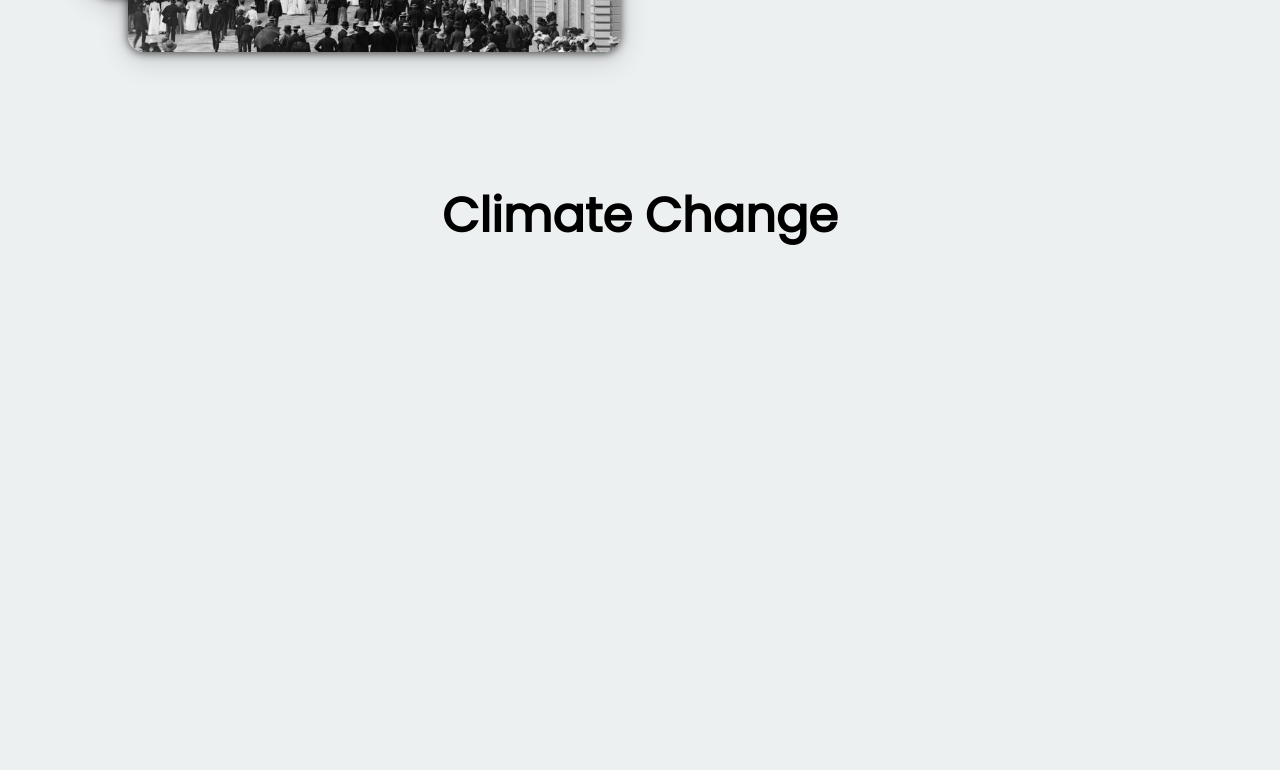
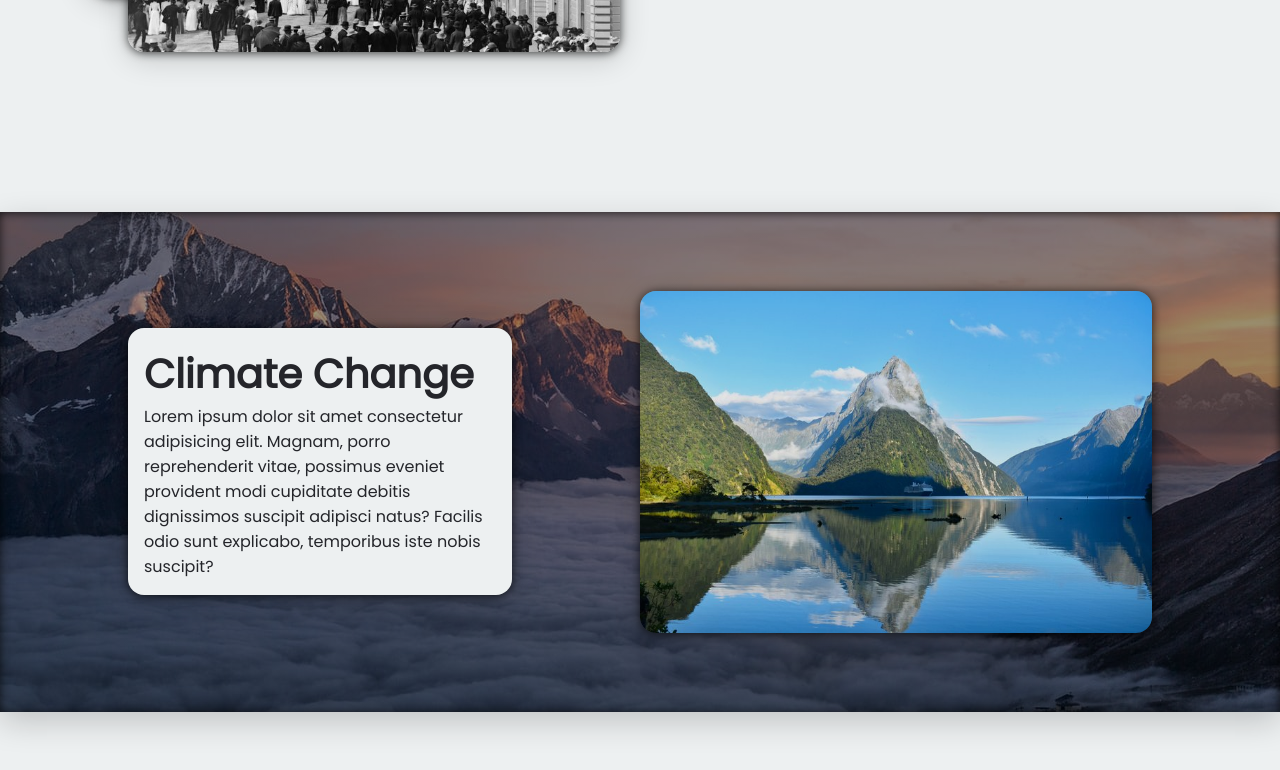
Before and after one commit to DITM-2022-Assignment/ditm-mg-assignment-Dhruv22315, a plain HTML site: page index.html in a window 1280 px wide. Shown: the part 893-1663 px from the top of the page. Before the commit the page ends 1145 px from the top, so only its background shows below. Drawn offline with nearby package versions, Linux system fonts and the light colour scheme.

Commit message:
Added a cool inner box shadow for my div

```diff
--- a/CSS/styels.css
+++ b/CSS/styels.css
@@ -138,16 +138,37 @@ header {
 }
 
 /* -- Climate Change -- */
-.DHR__Main-Hamburger {
-  margin-top: 8rem;
-  width: 80%;
+.DHR__Climate {
+  margin-top: 10rem;
+  width: 100%;
+  height: 500px;
   display: flex;
   align-items: center;
-  justify-content: space-between;
-  margin-left: 10%;
-  flex-direction: column;
+  justify-content: space-evenly;
+  background-image: linear-gradient(rgba(0, 0, 0, 0.4), rgba(0, 0, 0, 0.4)),
+    url("../Images/Mountain.jpg");
+  background-position: center;
+  margin-bottom: 10rem;
+  box-shadow: 0px 1px 10px 0 inset rgb(0 0 0 / 70%),
+    0 10px 30px 0 rgb(0 0 0 / 19%);
+}
+
+.DHR__Climate-Text {
+  width: 30%;
+  padding: 1rem;
+  color: var(--grey);
+  background-color: var(--white);
+  border-radius: 1rem;
+  box-shadow: 0px 1px 10px 0 rgb(0 0 0 / 70%), 0 6px 30px 0 rgb(0 0 0 / 19%);
 }
 
 .DHR__Climate-Text h2 {
-  font-size: 3rem;
+  font-size: 2.5rem;
 }
+
+.DHR__Climate img {
+  max-width: 40%;
+  filter: brightness(0.9);
+  border-radius: 1rem;
+  box-shadow: 0px 1px 10px 0 rgb(0 0 0 / 70%), 0 6px 30px 0 rgb(0 0 0 / 19%);
+}
--- a/index.html
+++ b/index.html
@@ -56,11 +56,17 @@
       </div>
 
       <!-- Climate Change -->
-      <div class="DHR__Main-Hamburger">
+      <div class="DHR__Climate">
         <div class="DHR__Climate-Text">
           <h2>Climate Change</h2>
+          <p>
+            Lorem ipsum dolor sit amet consectetur adipisicing elit. Magnam,
+            porro reprehenderit vitae, possimus eveniet provident modi
+            cupiditate debitis dignissimos suscipit adipisci natus? Facilis odio
+            sunt explicabo, temporibus iste nobis suscipit?
+          </p>
         </div>
-        <img src="" alt="" />
+        <img src="Images/MilfordSound.jpg" alt="MilfordSound" />
       </div>
     </main>
 
```
Also changed, not shown: Images/MilfordSound.jpg (added).
